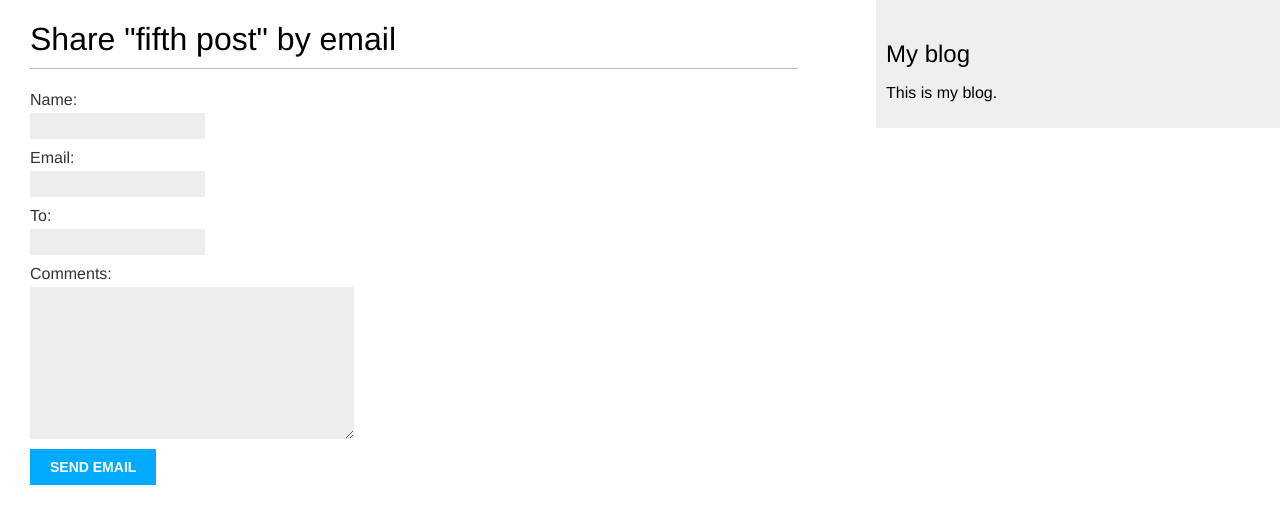
After one commit to inwardik/pythonanywhere, a Django app: page /blog/5/share/ in a window 1280 px wide. The commit adds this page. Shown: the top 524 px of the page. Run offline with Django 3.2, Linux system fonts and the light colour scheme; data comes from the database, SQL or seed files in the repository; both versions use the stored data as it was after the commit.

Commit message:
add first comments

```diff
--- /dev/null
+++ b/blog/forms.py
@@ -0,0 +1,7 @@
+from django import forms
+
+class EmailPostForm(forms.Form):
+    name = forms.CharField(max_length=25)
+    email = forms.EmailField()
+    to = forms.EmailField()
+    comments = forms.CharField(required=False, widget=forms.Textarea)
--- a/blog/models.py
+++ b/blog/models.py
@@ -33,3 +33,18 @@ class Post(models.Model):
 
     def get_absolute_url(self):
         return reverse('blog:post_detail', args=[self.publish.year, self.publish.month, self.publish.day, self.slug])
+
+class Comment(models.Model):
+    post = models.ForeignKey(Post, on_delete=models.CASCADE, related_name='comments')
+    name = models.CharField(max_length=80)
+    email = models.EmailField()
+    body = models.TextField()
+    created = models.DateTimeField(auto_now_add=True)
+    updated = models.DateTimeField(auto_now=True)
+    active = models.BooleanField(default=True)
+
+    class Meta:
+        ordering = ('created',)
+
+    def __str__(self):
+        return 'Comment by {} on {}'.format(self.name, self.post)
--- a/blog/templates/blog/post/detail.html
+++ b/blog/templates/blog/post/detail.html
@@ -4,4 +4,7 @@
 <h1>{{ post.title }}</h1>
 <p class="date">Published {{ post.publish }} by {{ post.author }}</p>
 {{ post.body|linebreaks }}
+<p>
+    <a href="{% url 'blog:post_share' post.id %}">Share this post</a>
+</p>
 {% endblock content %}
--- a/blog/templates/blog/post/list.html
+++ b/blog/templates/blog/post/list.html
@@ -9,5 +9,5 @@
 <p class="date">Published {{ post.publish }} by {{ post.author }}</p>
 {{post.body|truncatewords:30|linebreaks}}
 {% endfor %}
-{% include "pagination.html" with page=posts %}
+{% include "pagination.html" with page=page_obj %}
 {% endblock content %}
--- /dev/null
+++ b/blog/templates/blog/post/share.html
@@ -0,0 +1,15 @@
+{% extends 'blog/base.html' %}
+{% block title %}Share a post{% endblock title %}
+{% block content %}
+{% if sent %}
+<h1>Email successfuly sent</h1>
+<p>"{{ post.title }}" was successfuly sent to {{ form.cleaned_data.to }}</p>
+{% else %}
+<h1>Share "{{ post.title }}" by email  </h1>
+<form action="." method="POST">
+    {{ form.as_p }}
+    {% csrf_token %}
+    <input type="submit" value="Send email">
+</form>
+{% endif %}
+{% endblock content %}
--- a/blog/urls.py
+++ b/blog/urls.py
@@ -3,7 +3,9 @@ from . import views
 
 app_name = 'blog'
 urlpatterns = [
-    path('', views.post_list, name='post_list'),
+    #path('', views.post_list, name='post_list'),
+    path('', views.PostListView.as_view(), name='post_list'),
     path('<int:year>/<int:month>/<int:day>/<slug:post>/',
          views.post_detail, name='post_detail'),
+    path('<int:post_id>/share/', views.post_share, name='post_share'),
 ]
--- a/blog/views.py
+++ b/blog/views.py
@@ -1,19 +1,48 @@
 from django.shortcuts import render, get_object_or_404
 from django.core.paginator import Paginator, EmptyPage, PageNotAnInteger
 from .models import Post
+from .forms import EmailPostForm
+from django.views.generic import ListView
+
+def send_mail(subject, message, to, to1):
+    pass
+
+def post_share(request, post_id):
+    post = get_object_or_404(Post, id=post_id, status='published')
+    sent = False
+    if request.method == 'POST':
+        form = EmailPostForm(request.POST)
+        if form.is_valid():
+            cd = form.cleaned_data
+            #send mail
+            post_url = request.build_absolute_uri(post.get_absolute_url())
+            subject = '{} ({}) recommends you reading "{}"'.format(cd['name'], cd['email'], post.title)
+            message = 'Read "{}" at {}\n\n{}\'s comments: {}'.format(post.title, post_url, cd['name'], cd['comments'])
+            send_mail(subject, message, 'admin@myblog.com', [cd['to']])
+            sent = True
+    else:
+        form = EmailPostForm()
+    return render(request, 'blog/post/share.html', {'post': post, 'form': form, 'sent': sent})
 
 
-def post_list(request):
-    object_list = Post.published.all()
-    paginator = Paginator(object_list, 3)
-    page = request.GET.get('page')
-    try:
-        posts = paginator.page(page)
-    except PageNotAnInteger:
-        posts = paginator.page(1)
-    except EmptyPage:
-        posts = paginator.page(paginator.num_pages)
-    return render(request, 'blog/post/list.html', {'page': page, 'posts': posts})
+class PostListView(ListView):
+    queryset = Post.published.all()
+    context_object_name = 'posts'
+    paginate_by = 3
+    template_name = 'blog/post/list.html'
+
+
+# def post_list(request):
+#     object_list = Post.published.all()
+#     paginator = Paginator(object_list, 3)
+#     page = request.GET.get('page')
+#     try:
+#         posts = paginator.page(page)
+#     except PageNotAnInteger:
+#         posts = paginator.page(1)
+#     except EmptyPage:
+#         posts = paginator.page(paginator.num_pages)
+#     return render(request, 'blog/post/list.html', {'page': page, 'posts': posts})
 
 
 def post_detail(request, year, month, day, post):
```
Also changed, not shown: blog/admin.py (+7 -1 lines), inwmain/settings.py (+8 -0 lines), blog/migrations/0002_comment.py (added), db.sqlite3, 1 other file.
